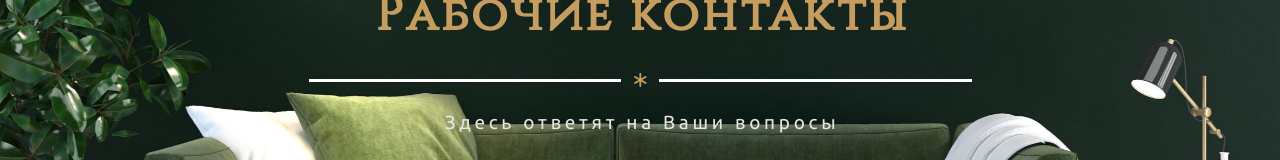
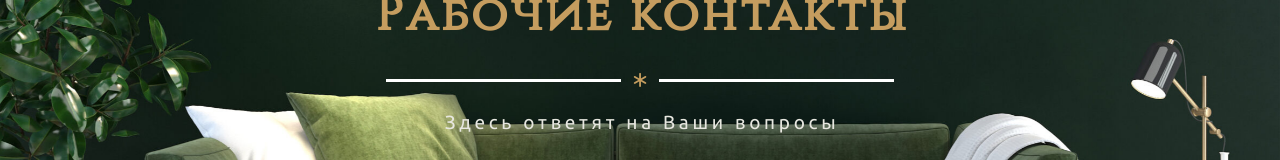
Before and after one commit to NotACat1/WEB-Constitution, a plain HTML site: page rus/Contacts/index.html in a window 1280 px wide. Shown: the part 401-561 px from the top of the page. Drawn offline with nearby package versions, Linux system fonts and the light colour scheme.

Commit message:
Update index.html

```diff
--- a/rus/Contacts/index.html
+++ b/rus/Contacts/index.html
@@ -172,7 +172,7 @@
             <div class="row d-flex justify-content-center align-items-center header-web__blocks">
               <div class="col-10 d-flex flex-column justify-content-center align-items-center header-web__block-content">
                 <h1 data-speed=".90" class="m-2 text-hover-dop" id="header-web__block-content__h1">Рабочие контакты</h1>
-                <div data-speed=".82" class="m-3 d-flex justify-content-center align-items-center delimiter w-100">
+                <div data-speed=".82" class="m-3 d-flex justify-content-center align-items-center delimiter w-75">
                   <div class="d-flex align-items-center delimiter__line delimiter__line-left">
                     <hr>
                   </div>
```
